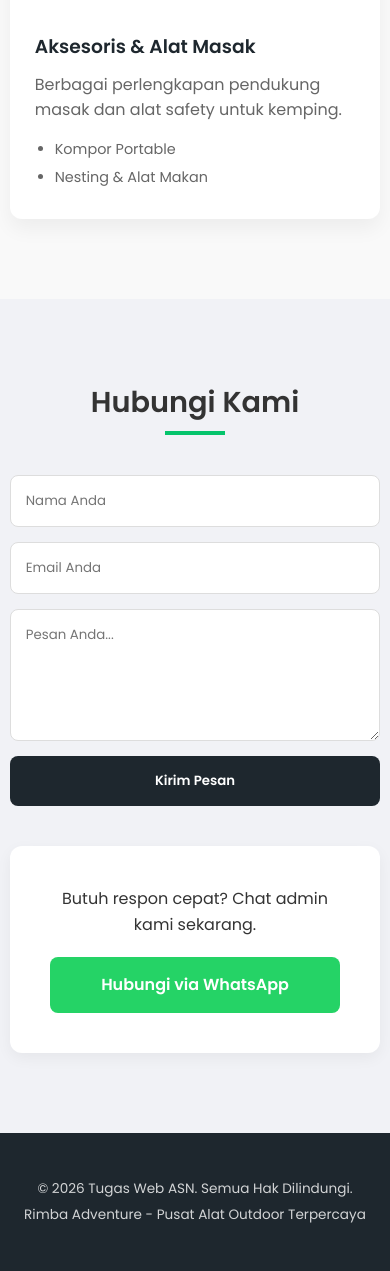
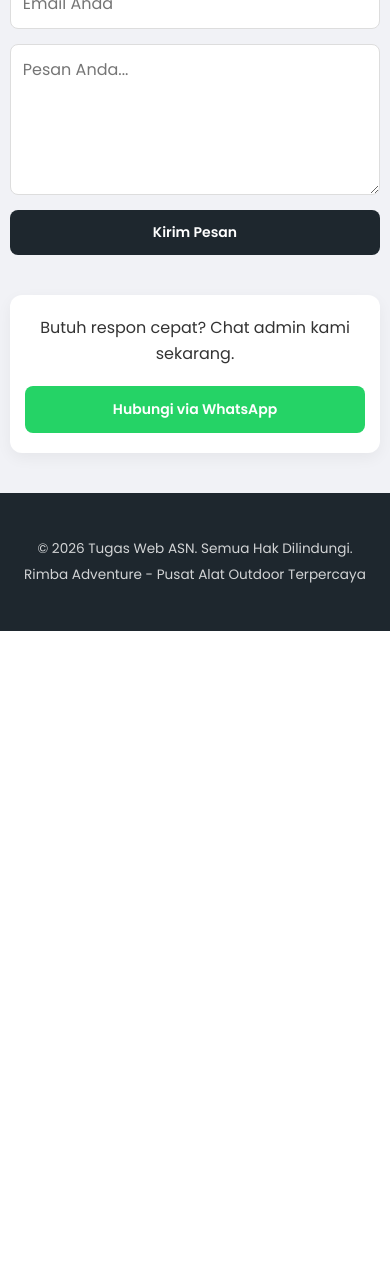
Before and after one commit to Nikolauskuai/tugas-web, a PHP site: page /asn.html in a window 390 px wide. Shown: the part 1646-2917 px from the top of the page. After the commit the page ends 2277 px from the top, so only its background shows below. Run offline with PHP 8.4, Linux system fonts and the light colour scheme.

Commit message:
Update asn.css

```diff
--- a/asn.css
+++ b/asn.css
@@ -100,15 +100,16 @@ nav ul li a:hover {
 }
 
 .search-form input {
-    padding: 12px;
+    padding: 12px 15px;
     width: 350px;
     border: none;
     border-radius: 5px 0 0 5px;
     outline: none;
+    font-size: 16px;
 }
 
 .search-form button {
-    padding: 12px 25px;
+    padding: 12px 30px;
     background: #05c46b;
     color: white;
     border: none;
@@ -116,6 +117,8 @@ nav ul li a:hover {
     cursor: pointer;
     font-weight: 600;
     transition: 0.3s;
+    min-height: 44px;
+    font-size: 16px;
 }
 
 .search-form button:hover {
@@ -223,6 +226,7 @@ nav ul li a:hover {
     outline: none;
     font-family: 'Poppins', sans-serif;
     transition: 0.3s;
+    font-size: 16px;
 }
 
 .contact-form input:focus, .contact-form textarea:focus {
@@ -240,6 +244,8 @@ nav ul li a:hover {
     font-weight: 600;
     transition: 0.3s;
     font-family: 'Poppins', sans-serif;
+    min-height: 44px;
+    font-size: 16px;
 }
 
 .contact-form button:hover {
@@ -268,6 +274,11 @@ nav ul li a:hover {
     margin-top: 20px;
     font-weight: bold;
     transition: 0.3s;
+    min-height: 44px;
+    display: flex;
+    align-items: center;
+    justify-content: center;
+    font-size: 16px;
 }
 
 .wa-btn:hover {
@@ -340,28 +351,110 @@ footer {
     }
 }
 
-@media (max-width: 480px) {
+@media (max-width: 600px) {
+    .header-content {
+        flex-direction: column;
+        gap: 10px;
+    }
+
+    .logo {
+        font-size: 0.9rem;
+    }
+
+    .logo img {
+        height: 35px;
+    }
+
+    nav ul li a {
+        margin: 0 8px;
+        font-size: 0.75rem;
+    }
+
+    .hero {
+        height: 45vh;
+    }
+
     .hero h1 {
-        font-size: 1.8rem;
+        font-size: 1.5rem;
+    }
+
+    .hero p {
+        font-size: 0.9rem;
     }
 
     .search-form {
         flex-direction: column;
-        align-items: center;
+        gap: 10px;
     }
 
-    .search-form input {
-        width: 100%;
-        border-radius: 5px;
-        margin-bottom: 10px;
-    }
-
+    .search-form input,
     .search-form button {
         width: 100%;
         border-radius: 5px;
+        font-size: 14px;
     }
 
     .section-title {
-        font-size: 1.8rem;
+        font-size: 1.5rem;
+        margin-bottom: 30px;
+    }
+
+    .product-card img {
+        height: 200px;
+    }
+
+    .product-info-short {
+        padding: 15px;
+    }
+
+    .product-info-short h3 {
+        font-size: 1rem;
+    }
+
+    .contact-form input,
+    .contact-form textarea {
+        padding: 12px;
+        font-size: 16px;
+    }
+
+    .contact-form button,
+    .wa-btn {
+        padding: 12px 20px;
+        font-size: 14px;
+        min-height: 44px;
+    }
+
+    .whatsapp-box {
+        padding: 20px 15px;
+    }
+
+    .body-section,
+    .contact-section {
+        padding: 40px 0;
     }
 }
+
+@media (max-width: 360px) {
+    .hero h1 {
+        font-size: 1.3rem;
+    }
+
+    .section-title {
+        font-size: 1.2rem;
+    }
+
+    nav ul li a {
+        margin: 0 5px;
+        font-size: 0.7rem;
+    }
+
+    .search-form input,
+    .search-form button {
+        width: 100%;
+        max-width: none;
+    }
+
+    .product-card {
+        min-width: 250px;
+    }
+}
```
